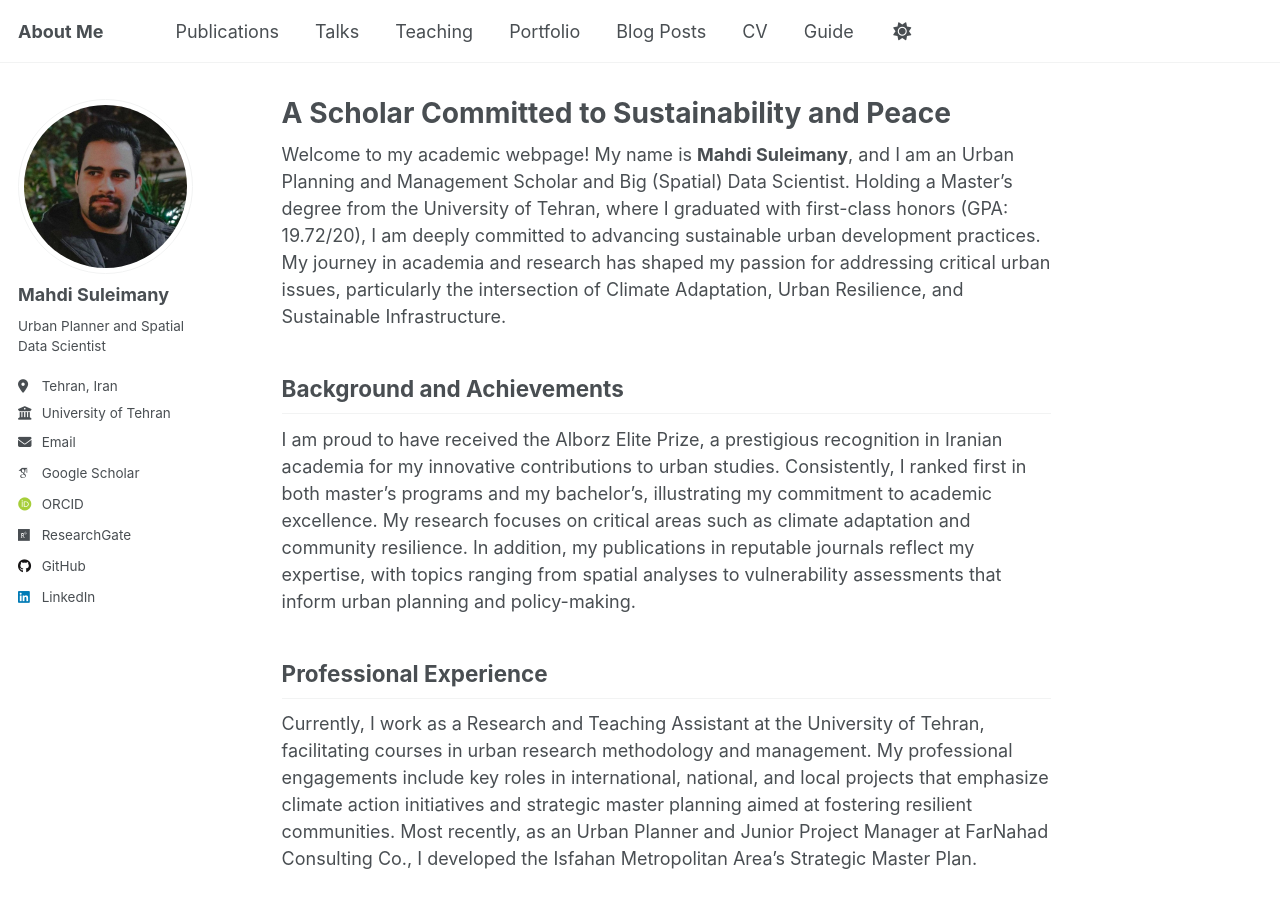
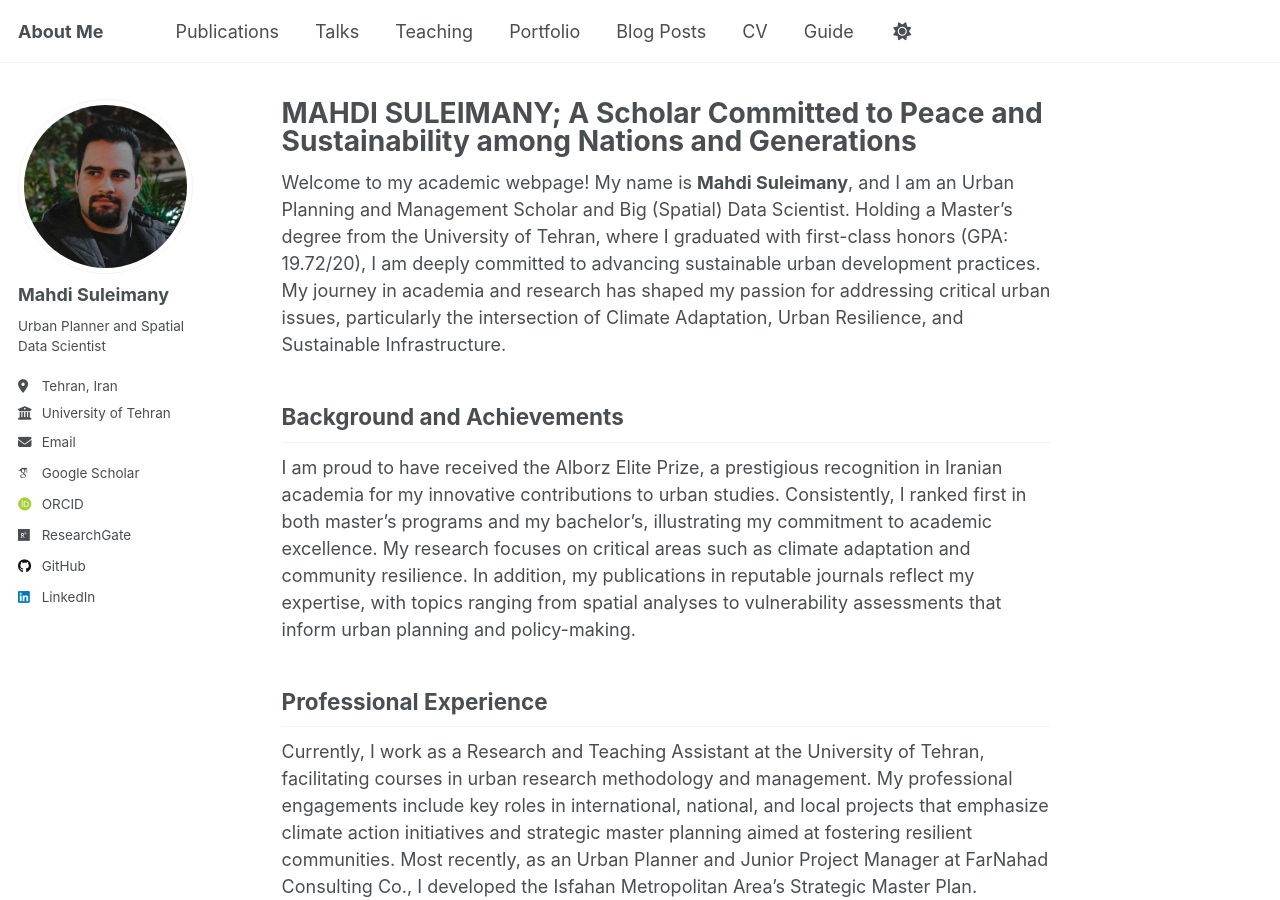
Before and after one commit to mo-soleimani/mo-soleimani.github.io, a Jekyll site: the page built from _pages/about.md, in a window 1280 px wide and 900 px high. Built offline with Jekyll 4.4.1, drawn with Linux system fonts in a browser that asks for light colours; some web fonts are replaced.

Commit message:
Update about.md

```diff
--- a/_pages/about.md
+++ b/_pages/about.md
@@ -1,6 +1,6 @@
 ---
 permalink: /
-title: "A Scholar Committed to Sustainability and Peace"
+title: "MAHDI SULEIMANY; A Scholar Committed to Peace and Sustainability among Nations and Generations"
 author_profile: true
 redirect_from:
   - /about/
```
